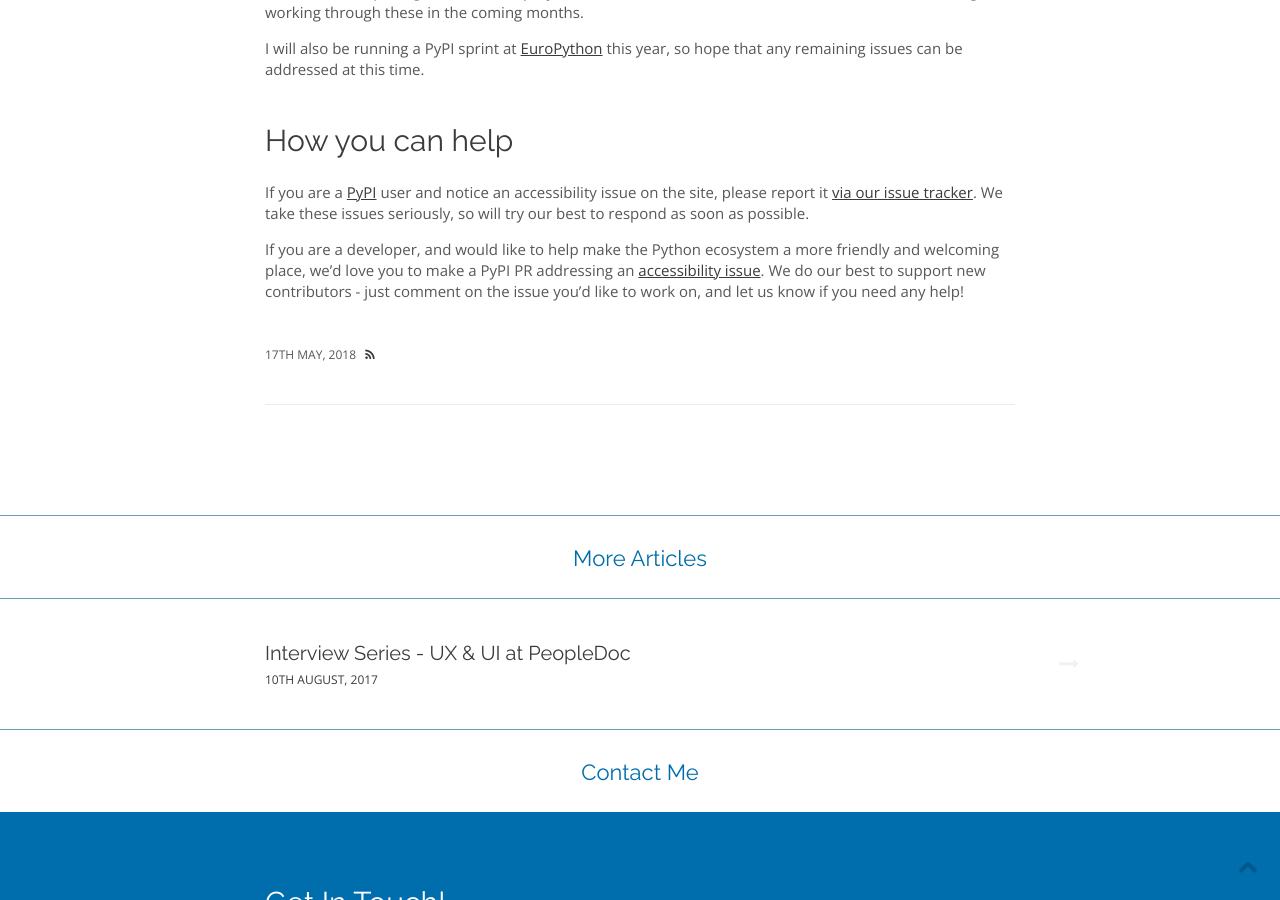
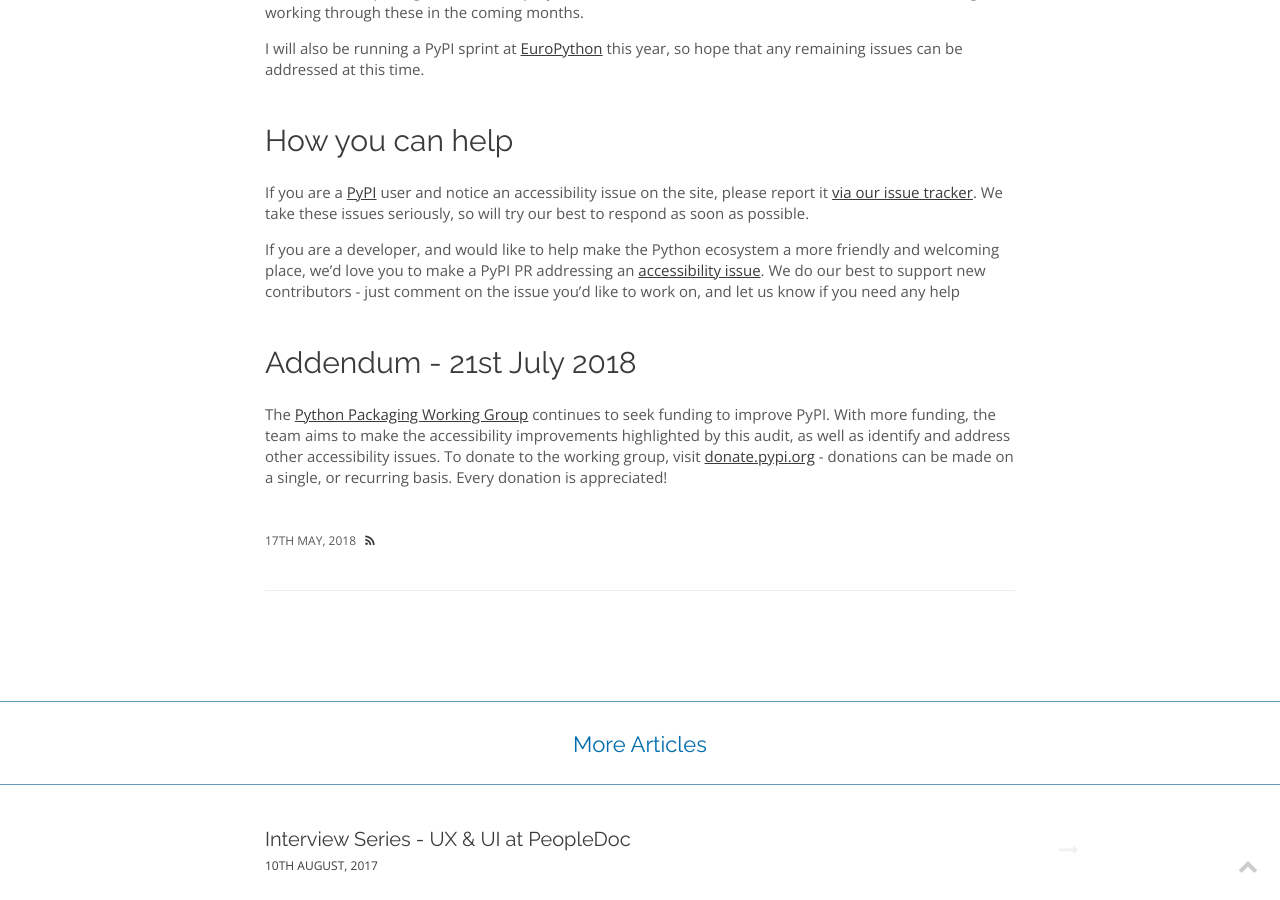
Before and after one commit to nlhkabu/nlhkabu.github.io, a Jekyll site: the page built from _posts/2018-05-17-warehouse-accessibility.md, in a window 1280 px wide and 900 px high, scrolled down 1715 px. Built offline with Jekyll 4.4.1, drawn with Linux system fonts in a browser that asks for light colours; nearby versions of some CDN libraries; some web fonts are replaced; comment, search, counter and statistics services are not loaded.

Commit message:
Add addendum to accessibility article

```diff
--- a/_posts/2018-05-17-warehouse-accessibility.md
+++ b/_posts/2018-05-17-warehouse-accessibility.md
@@ -51,4 +51,8 @@
 
 If you are a [PyPI](https://pypi.org) user and notice an accessibility issue on the site, please report it [via our issue tracker](https://github.com/pypa/warehouse/issues/new). We take these issues seriously, so will try our best to respond as soon as possible.
 
-If you are a developer, and would like to help make the Python ecosystem a more friendly and welcoming place, we'd love you to make a PyPI PR addressing an [accessibility issue](https://github.com/pypa/warehouse/issues?q=is%3Aopen+is%3Aissue+label%3Aaccessibility). We do our best to support new contributors - just comment on the issue you'd like to work on, and let us know if you need any help!
+If you are a developer, and would like to help make the Python ecosystem a more friendly and welcoming place, we'd love you to make a PyPI PR addressing an [accessibility issue](https://github.com/pypa/warehouse/issues?q=is%3Aopen+is%3Aissue+label%3Aaccessibility). We do our best to support new contributors - just comment on the issue you'd like to work on, and let us know if you need any help
+
+## Addendum - 21st July 2018
+
+The [Python Packaging Working Group](https://wiki.python.org/psf/PackagingWG/Charter) continues to seek funding to improve PyPI. With more funding, the team aims to make the accessibility improvements highlighted by this audit, as well as identify and address other accessibility issues. To donate to the working group, visit [donate.pypi.org](http://donate.pypi.org/) - donations can be made on a single, or recurring basis. Every donation is appreciated!
```
